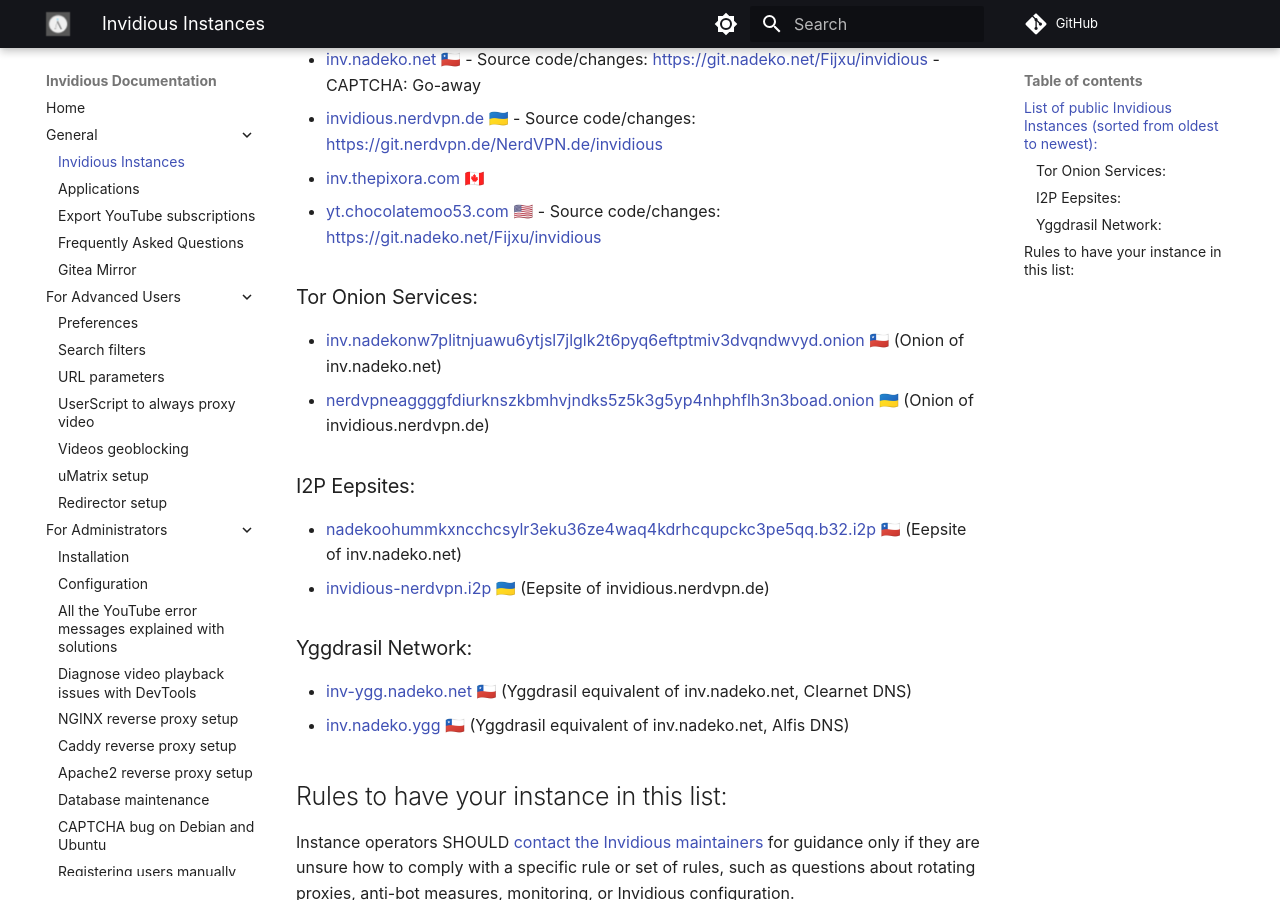
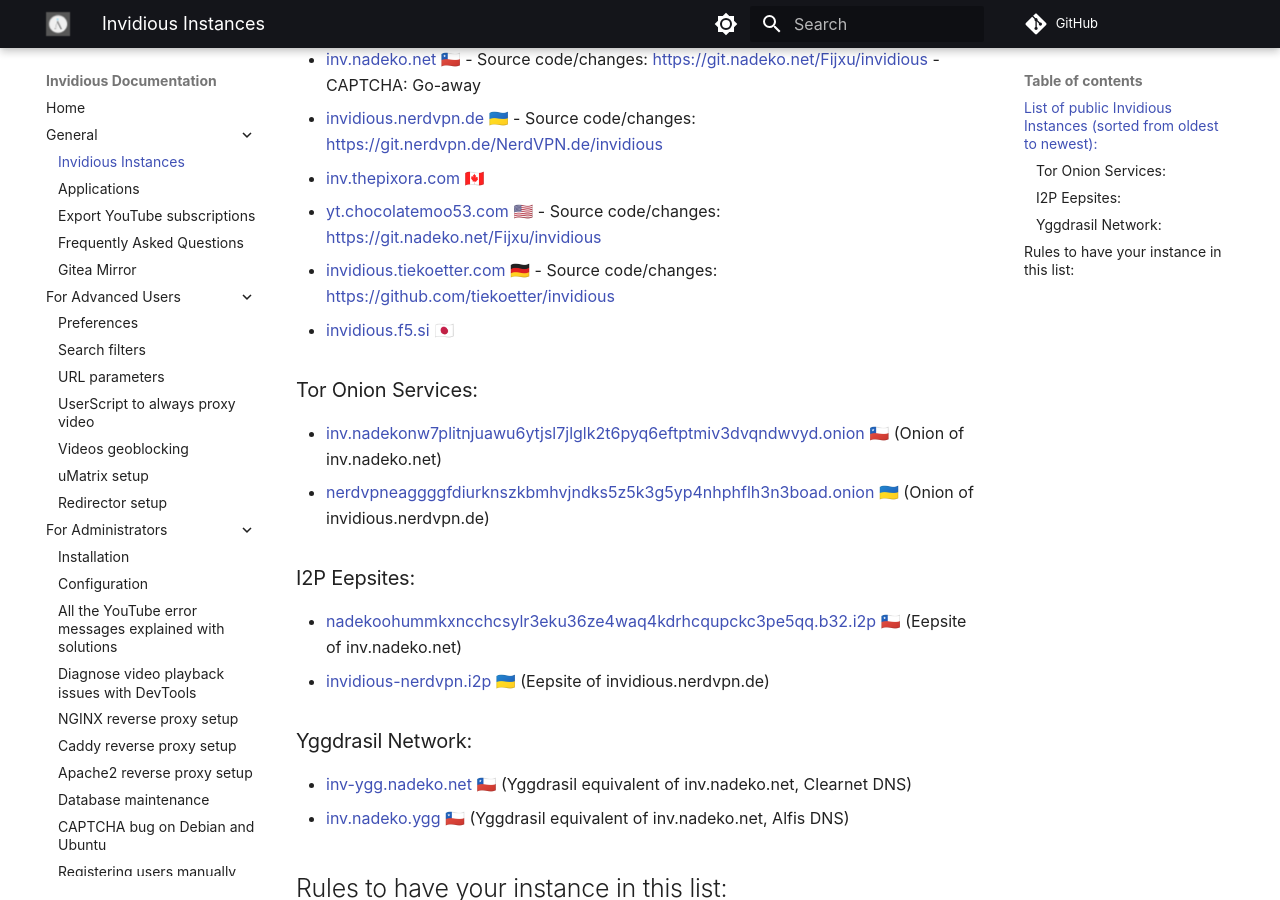
Before and after one commit to iv-org/documentation, an MkDocs documentation site: the page built from docs/instances.md, in a window 1280 px wide and 900 px high, scrolled down 460 px. Built offline with MkDocs 1.6.1 and Material for MkDocs 9.7.7, drawn with Linux system fonts in a browser that asks for light colours; comment, search, counter and statistics services are not loaded.

Commit message:
docs: add invidious.tiekoetter.com and invidious.f5.si
close https://github.com/iv-org/documentation/issues/225
close https://github.com/iv-org/documentation/issues/625

```diff
--- a/docs/instances.md
+++ b/docs/instances.md
@@ -14,6 +14,8 @@
 * [invidious.nerdvpn.de](https://invidious.nerdvpn.de) 🇺🇦 - Source code/changes: https://git.nerdvpn.de/NerdVPN.de/invidious
 * [inv.thepixora.com](https://inv.thepixora.com) 🇨🇦
 * [yt.chocolatemoo53.com](https://yt.chocolatemoo53.com) 🇺🇸 - Source code/changes: https://git.nadeko.net/Fijxu/invidious
+* [invidious.tiekoetter.com](https://invidious.tiekoetter.com) 🇩🇪 - Source code/changes: https://github.com/tiekoetter/invidious
+* [invidious.f5.si](https://invidious.f5.si) 🇯🇵
 
 ### Tor Onion Services:
 
```
